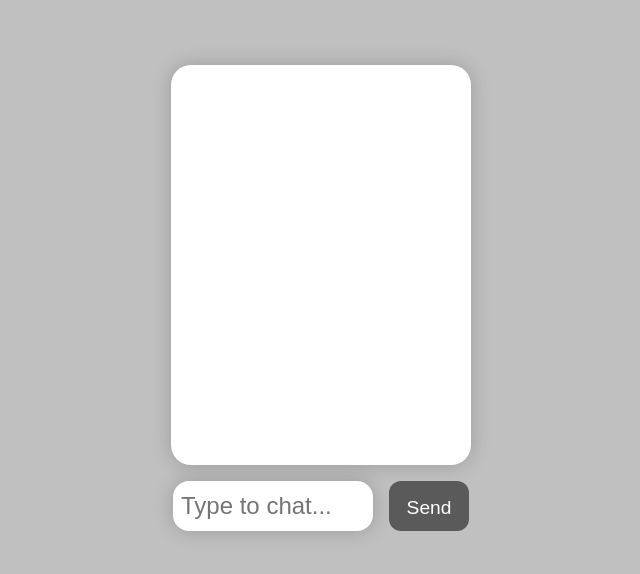
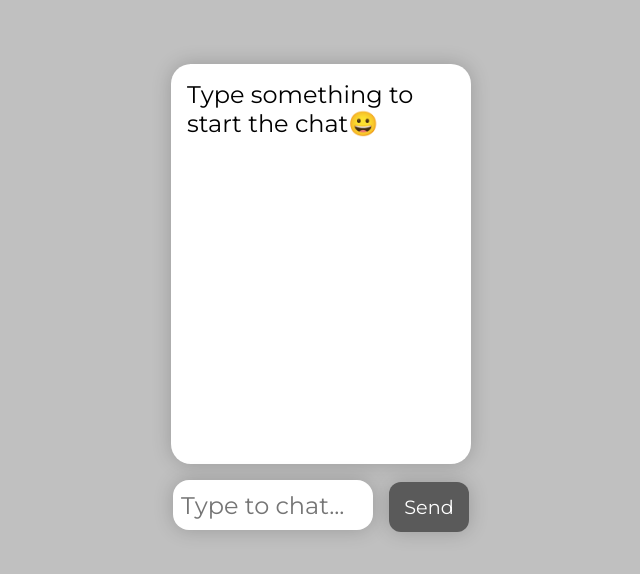
Before and after one commit to visua77/quickchannel-codetest, a React (Create React App) app: page / in a window 1280 px wide. Shown: the part 102-676 px from the top of the page, without its empty margins (319-959 px from the left). Built offline with nearby package versions, Linux system fonts and the light colour scheme.

Commit message:
styletweak

```diff
--- a/src/App.js
+++ b/src/App.js
@@ -13,6 +13,7 @@ const App=()=> {
     e.preventDefault()
     if(chatMsg!=='')setChatHistory(prevState => [...chatHistory, chatMsg])
     setChatMsg('')
+    console.log('chatmsg',chatMsg)
   }
 
   useEffect(()=> {
--- a/src/components/Chat.js
+++ b/src/components/Chat.js
@@ -7,7 +7,7 @@ const Chat = ({chatHistory})=> {
             <div className="container">
                 {chatHistory.length ? chatHistory.map(msg=> (
                     <p key={Math.random()}className="msg-item">{msg}</p>
-                )):null}
+                )):<p>Type something to start the chat😀</p>}
             </div>
         </div>
     )
--- a/src/index.css
+++ b/src/index.css
@@ -1,4 +1,7 @@
+@import url('https://fonts.googleapis.com/css2?family=Montserrat:ital,wght@0,400;1,300;1,600&display=swap');
+
 * {
+  font-family: Montserrat, Helvetica, sans-serif;
   padding:0;
   margin:0;
   box-sizing: border-box;
@@ -6,7 +9,6 @@
 
 body {
   background-color: silver;
-  font-family: Arial, Helvetica, sans-serif;
 }
 
 input {
@@ -25,8 +27,9 @@ button {
   height:50px;
   font-size: 1.2rem;
   background-color: rgb(90, 90, 90);
+  box-shadow: 0 0 20px 0 rgba(0, 0, 0, .2);
   color:white;
-  padding:1rem;
+  padding:.5rem;
   margin-left: 1rem;
   border-radius: 12px;
   border:none;
```
Also changed, not shown: 1 other file (tests, documents, lock files or other folders).
